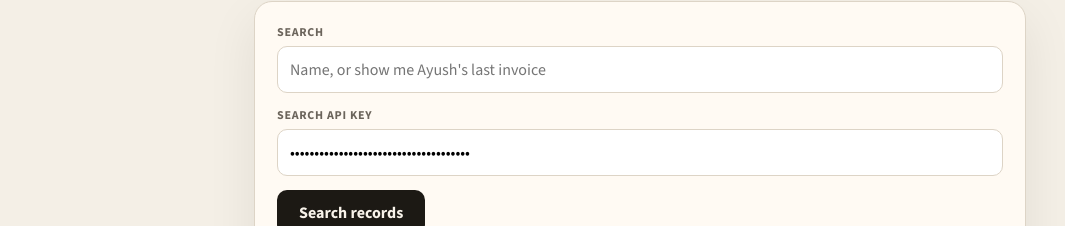
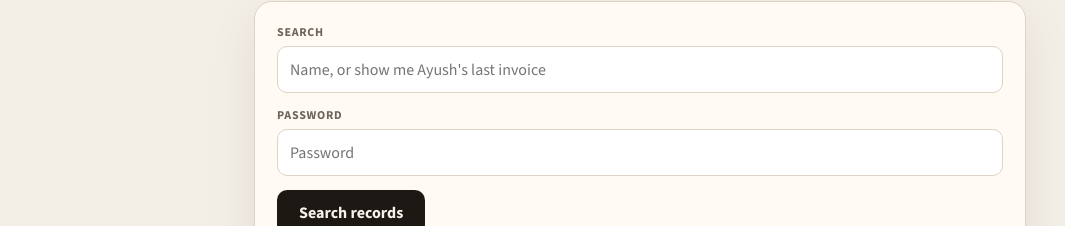
Before and after one commit to Ayush-2308/DocuFlow, a plain HTML site: page docuflow/static/index.html in a window 1280 px wide. Both pictures are taken after a click on the tab "Search". Shown: the part 346-572 px from the top of the page, without its empty margins (0-1065 px from the left). Drawn offline with nearby package versions, Linux system fonts and the light colour scheme.

Commit message:
Rename search key field to Password and stop prefilling it.

```diff
--- a/docuflow/static/index.html
+++ b/docuflow/static/index.html
@@ -54,8 +54,8 @@
           <input id="search-query" type="text" placeholder="Name, or show me Ayush's last invoice" required />
         </label>
         <label class="field">
-          <span>Search API key</span>
-          <input id="search-api-key" type="password" autocomplete="off" placeholder="Same as SEARCH_API_KEY in .env" value="change-me-to-a-long-random-search-key" required />
+          <span>Password</span>
+          <input id="search-api-key" type="password" autocomplete="off" placeholder="Password" required />
         </label>
         <button type="submit" id="search-submit">Search records</button>
         <p class="drop-hint search-hint">Looks up stored records. Aadhaar and PAN are masked in the response.</p>
```
